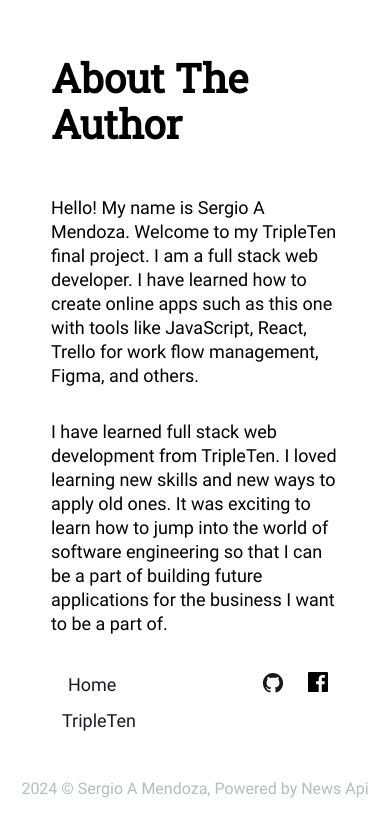
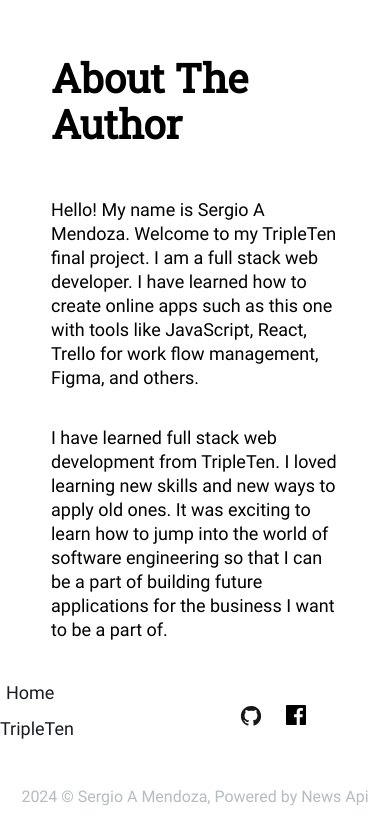
Before and after one commit to MrSurge87/Final_Project-Frontend, a React (Create React App) app: page / in a window 390 px wide. Shown: the part 889-1723 px from the top of the page. Built offline with nearby package versions, Linux system fonts and the light colour scheme.

Commit message:
fix: updated BEM class name

```diff
--- a/src/components/About/About.css
+++ b/src/components/About/About.css
@@ -28,13 +28,13 @@
   line-height: 24px;
 }
 
-.about__text-title {
+.about__text_title {
   font-family: "RobotoSlab400", sans-serif;
   font-size: 40px;
   line-height: 46px;
 }
 
-.about__text-description {
+.about__text_description {
   font-family: "Roboto400", sans-serif;
   font-size: 18px;
   line-height: 24px;
@@ -47,7 +47,6 @@
 }
 
 @media screen and (max-width: 970px) {
-
   .signIn__button {
     margin-right: 40px;
   }
@@ -91,12 +90,6 @@
     width: 288px;
   }
 
-  .about__text-author {
-    font-size: 30px;
-    line-height: 40px;
-    margin: 0;
-  }
-
   .about__text-description {
     margin: 16px auto;
   }
--- a/src/components/About/About.js
+++ b/src/components/About/About.js
@@ -7,14 +7,14 @@ const About = () => {
       <div className="about__container">
         <img src={AboutAuthorImage} className="about__image" alt="Author" />
         <div className="about__text">
-          <h2 className="about__text-title">About The Author</h2>
-          <p className="about__text-description">
+          <h2 className="about__text_title">About The Author</h2>
+          <p className="about__text_description">
             Hello! My name is Sergio A Mendoza. Welcome to my TripleTen final
             project. I am a full stack web developer. I have learned how to
             create online apps such as this one with tools like JavaScript,
             React, Trello for work flow management, Figma, and others.
           </p>
-          <p className="about__text-description">
+          <p className="about__text_description">
             I have learned full stack web development from TripleTen. I loved
             learning new skills and new ways to apply old ones. It was exciting
             to learn how to jump into the world of software engineering so that
--- a/src/components/Footer/Footer.css
+++ b/src/components/Footer/Footer.css
@@ -20,13 +20,13 @@
   flex-direction: row;
 }
 
-.footer__links-description {
+.footer__links_description {
   flex-direction: row;
   display: flex;
   align-items: center;
 }
 
-.footer__links-icons {
+.footer__links_type_icons {
   flex-direction: row;
   display: flex;
   align-items: center;
@@ -37,12 +37,12 @@
   list-style-type: none;
 }
 
-.footer__icon {
+.footer__links_icon {
   list-style-type: none;
 
 }
 
-.footer__button-home {
+.footer__button_home {
   width: 49px;
   height: 24px;
   border: none;
@@ -54,11 +54,11 @@
   color: rgba(26, 27, 34, 1);
 }
 
-.footer__button-home:hover {
+.footer__button_home:hover {
   cursor: pointer;
 }
 
-.footer__button--tripleten {
+.footer__button_tripleten {
   margin-right: 40px;
   font-family: "Roboto400", sans-serif;
   color: rgba(26, 27, 34, 1);
@@ -68,7 +68,7 @@
   border: none;
 }
 
-.footer__button--github {
+.footer__button_github {
   border: none;
   width: 20px;
   height: 20px;
@@ -76,13 +76,13 @@
   cursor: pointer;
 }
 
-.footer__button--facebook {
+.footer__button_facebook {
   border: none;
   width: 20px;
   height: 20px;
 }
 
-.footer__button--facebook:hover {
+.footer__button_facebook:hover {
   cursor: pointer;
 }
 
@@ -126,7 +126,7 @@
     margin-right: 16px;
   }
 
-  .footer__links-description {
+  .footer__links_description {
     margin: 0;
     padding: 0;
     display: flex;
@@ -135,7 +135,7 @@
     height: 74px;
   }
 
-  .footer__links-icons {
+  .footer__links_icons {
     margin: 0;
     padding: 0;
     display: flex;
--- a/src/components/Footer/Footer.js
+++ b/src/components/Footer/Footer.js
@@ -11,10 +11,10 @@ const Footer = () => {
         {currentYear} © Sergio A Mendoza, Powered by News Api
       </p>
       <nav className="footer__links">
-        <ul className="footer__links-description">
+        <ul className="footer__links_description">
           <li className="footer__link">
             <NavLink to="/">
-              <button className="footer__button footer__button-home" type="button">
+              <button className="footer__button footer__button_home" type="button">
               Home
               </button>
             </NavLink>
@@ -23,29 +23,29 @@ const Footer = () => {
             <a
               href="https://tripleten.com/"
               target="_blank"
-              className="footer__button footer__button--tripleten"
+              className="footer__button footer__button_tripleten"
               rel="noopener noreferrer"
             >
               TripleTen
             </a>
           </li>
           </ul>
-          <ul className="footer__links-icons">
-          <li className="footer__icon">
+          <ul className="footer__links_type_icons">
+          <li className="footer__links_icon">
             <a
               href="https://github.com/MrSurge87"
               target="_blank"
-              className="footer__Button footer__button--github"
+              className="footer__Button footer__button_github"
               rel="noopener noreferrer"
             >
               <img src={GitHubIcon} alt="GitHub" />
             </a>
             </li>
-            <li className="footer__icon">
+            <li className="footer__links_icon">
             <a
               href="https://www.facebook.com/sergio.a.mendoza.54/"
               target="_blank"
-              className="footer__button footer__button--facebook"
+              className="footer__button footer__button_facebook"
               rel="noopener noreferrer"
             >
               <img src={FacebookIcon} alt="Facebook" />
```
